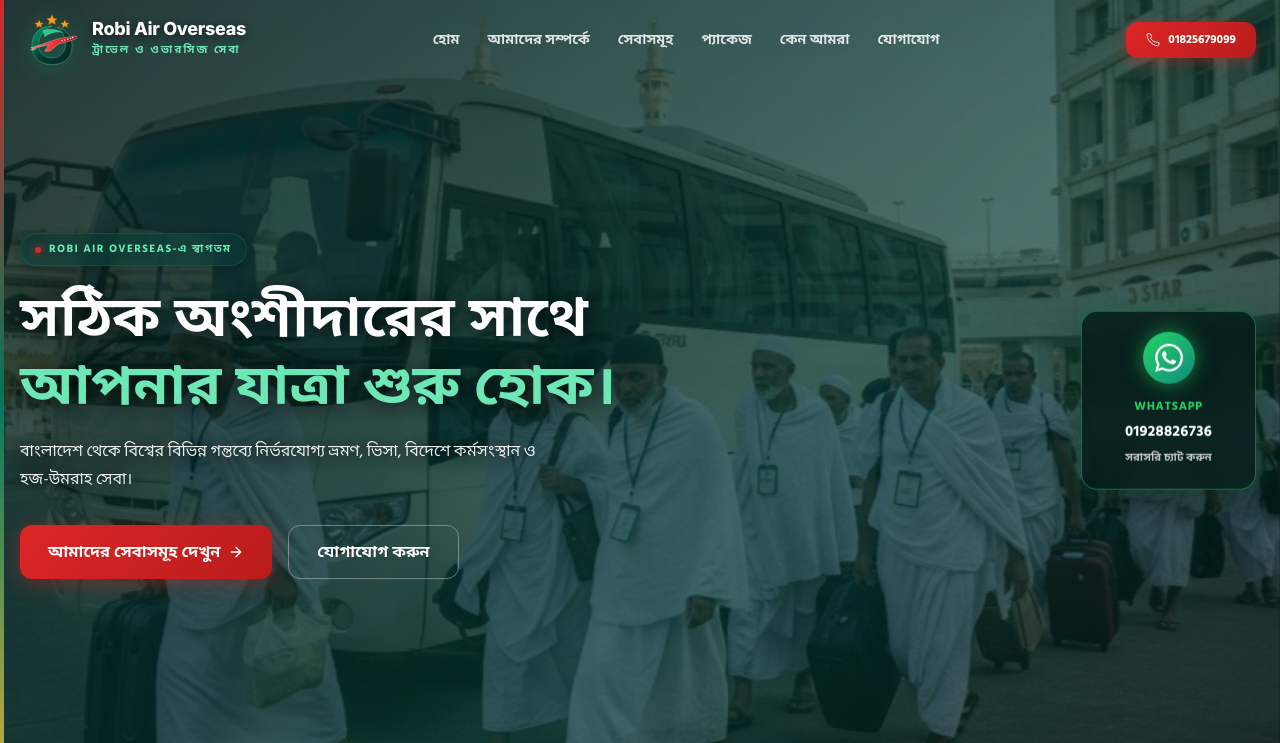
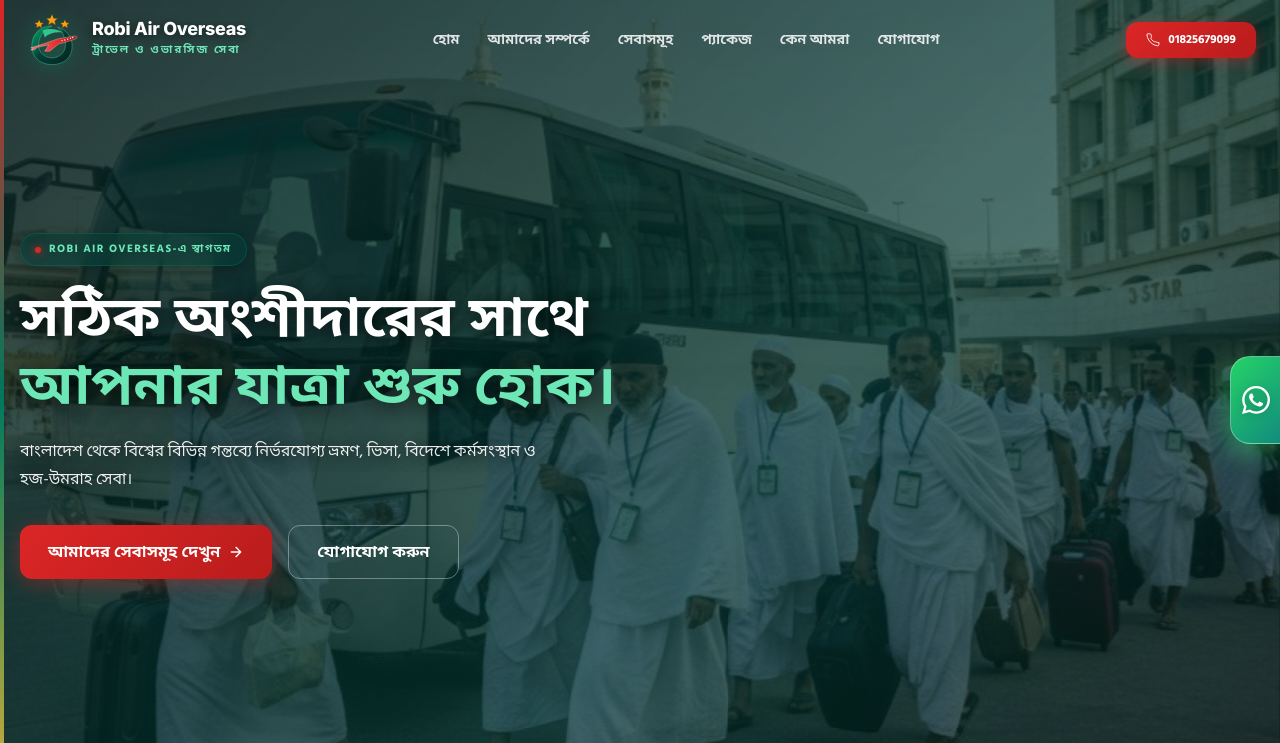
Before and after one commit to zahidul-islam-zisan/robi-air-overseas, a React (Vite) app: page / in a window 1280 px wide. Shown: the top 743 px of the page. Built offline with nearby package versions, Linux system fonts and the light colour scheme.

Commit message:
Add fixed viewport right edge floating WhatsApp contact tab button with centralized WHATSAPP_NUMBER config

```diff
--- a/src/App.tsx
+++ b/src/App.tsx
@@ -11,6 +11,7 @@ import { OverseasSection } from "./components/sections/OverseasSection"
 import { WhyUsSection } from "./components/sections/WhyUsSection"
 import { B2BSection } from "./components/sections/B2BSection"
 import { ContactSection } from "./components/sections/ContactSection"
+import { FixedWhatsAppButton } from "./components/ui/FixedWhatsAppButton"
 
 export default function App() {
   const [scrolled, setScrolled] = useState(false)
@@ -63,6 +64,9 @@ export default function App() {
         <ContactSection language={language} />
       </main>
 
+      {/* Fixed Right Viewport Edge WhatsApp Contact Tab */}
+      <FixedWhatsAppButton />
+
       {/* Footer & Language Toggle */}
       <Footer
         language={language}
--- a/src/components/sections/HeroSection.tsx
+++ b/src/components/sections/HeroSection.tsx
@@ -213,79 +213,6 @@ export const HeroSection: React.FC<HeroSectionProps> = ({
             </button>
           </div>
         </div>
-
-        {/* Right Side Floating WhatsApp Quick Contact Badge */}
-        <a
-          href="https://wa.me/8801928826736"
-          target="_blank"
-          rel="noopener noreferrer"
-          className="hidden lg:flex flex-col items-center gap-3 p-5 rounded-2xl border transition-all duration-300 hover:scale-105 group"
-          style={{
-            position: "absolute",
-            right: 24,
-            top: "50%",
-            transform: "translateY(-50%)",
-            zIndex: 20,
-            background: "rgba(4, 27, 24, 0.82)",
-            backdropFilter: "blur(14px)",
-            border: "1px solid rgba(37, 211, 102, 0.45)",
-            boxShadow:
-              "0 12px 36px rgba(0, 0, 0, 0.5), 0 0 24px rgba(37, 211, 102, 0.25)",
-            textDecoration: "none",
-            width: 175,
-          }}
-        >
-          <div
-            style={{
-              width: 52,
-              height: 52,
-              borderRadius: "50%",
-              background: "linear-gradient(135deg, #25D366 0%, #128C7E 100%)",
-              display: "flex",
-              alignItems: "center",
-              justifyContent: "center",
-              boxShadow: "0 0 20px rgba(37, 211, 102, 0.6)",
-            }}
-            className="group-hover:rotate-12 transition-transform duration-300"
-          >
-            <WhatsAppIcon size={28} style={{ color: "#ffffff" }} />
-          </div>
-
-          <div style={{ textAlign: "center" }}>
-            <div
-              style={{
-                fontSize: 12,
-                fontWeight: 800,
-                color: "#25D366",
-                letterSpacing: "0.06em",
-                textTransform: "uppercase",
-              }}
-            >
-              WhatsApp
-            </div>
-            <div
-              style={{
-                fontSize: 15,
-                fontWeight: 800,
-                color: "#ffffff",
-                marginTop: 2,
-                letterSpacing: "0.3px",
-              }}
-            >
-              01928826736
-            </div>
-            <div
-              style={{
-                fontSize: 11,
-                color: "rgba(255, 255, 255, 0.75)",
-                marginTop: 4,
-                fontWeight: 600,
-              }}
-            >
-              {language === "bn" ? "সরাসরি চ্যাট করুন" : "Chat Directly"}
-            </div>
-          </div>
-        </a>
       </div>
 
       {/* Slideshow Progress Indicators */}
--- /dev/null
+++ b/src/components/ui/FixedWhatsAppButton.tsx
@@ -0,0 +1,59 @@
+import React from "react"
+import { WHATSAPP_NUMBER } from "../../data/siteData"
+import { WhatsAppIcon } from "./Icons"
+
+export const FixedWhatsAppButton: React.FC = () => {
+  const whatsappUrl = `https://wa.me/${WHATSAPP_NUMBER}`
+
+  return (
+    <a
+      href={whatsappUrl}
+      target="_blank"
+      rel="noopener noreferrer"
+      aria-label="Chat on WhatsApp"
+      className="group"
+      style={{
+        position: "fixed",
+        right: 0,
+        top: "50%",
+        transform: "translateY(-50%)",
+        zIndex: 9999,
+        display: "flex",
+        alignItems: "center",
+        justifyContent: "center",
+        width: 50,
+        height: 88,
+        borderRadius: "20px 0 0 20px",
+        background: "linear-gradient(135deg, #25D366 0%, #128C7E 100%)",
+        borderTop: "1px solid rgba(255, 255, 255, 0.35)",
+        borderLeft: "1px solid rgba(255, 255, 255, 0.35)",
+        borderBottom: "1px solid rgba(255, 255, 255, 0.35)",
+        borderRight: "none",
+        boxShadow:
+          "-4px 8px 24px rgba(37, 211, 102, 0.45), 0 0 16px rgba(0, 0, 0, 0.25)",
+        cursor: "pointer",
+        textDecoration: "none",
+        transition: "all 0.3s cubic-bezier(0.4, 0, 0.2, 1)",
+      }}
+      onMouseEnter={(e) => {
+        e.currentTarget.style.transform = "translateY(-50%) translateX(-5px)"
+        e.currentTarget.style.boxShadow =
+          "-6px 12px 32px rgba(37, 211, 102, 0.65), 0 0 20px rgba(0, 0, 0, 0.3)"
+      }}
+      onMouseLeave={(e) => {
+        e.currentTarget.style.transform = "translateY(-50%)"
+        e.currentTarget.style.boxShadow =
+          "-4px 8px 24px rgba(37, 211, 102, 0.45), 0 0 16px rgba(0, 0, 0, 0.25)"
+      }}
+    >
+      <WhatsAppIcon
+        size={28}
+        style={{
+          color: "#ffffff",
+          filter: "drop-shadow(0 2px 4px rgba(0, 0, 0, 0.2))",
+        }}
+        className="transition-transform duration-300 group-hover:scale-110"
+      />
+    </a>
+  )
+}
--- a/src/data/siteData.ts
+++ b/src/data/siteData.ts
@@ -7,6 +7,8 @@ import type {
   ContactInfoItem,
   LocalizedString,
 } from "../types"
+
+export const WHATSAPP_NUMBER = "8801928826736"
 
 export const NAV_LINKS: NavLink[] = [
   { id: "home", label: { bn: "হোম", en: "Home" } },
```
